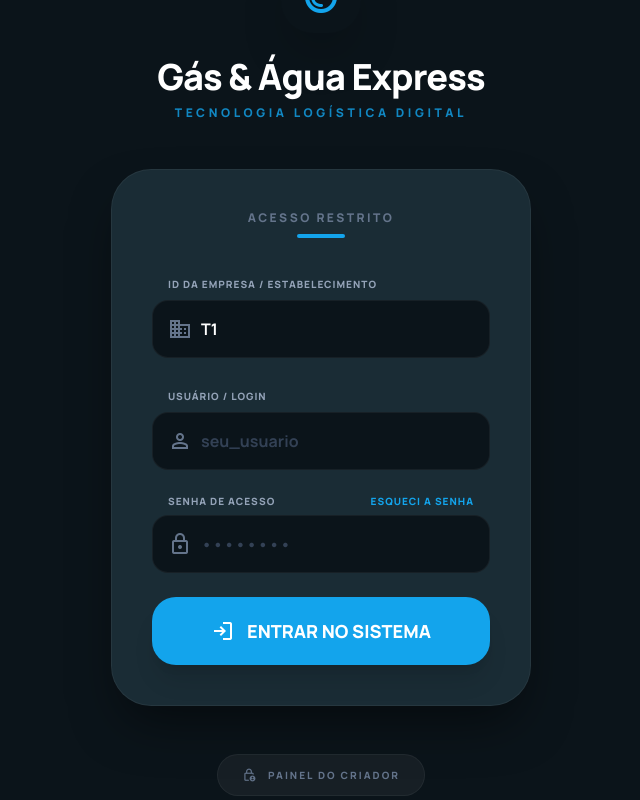
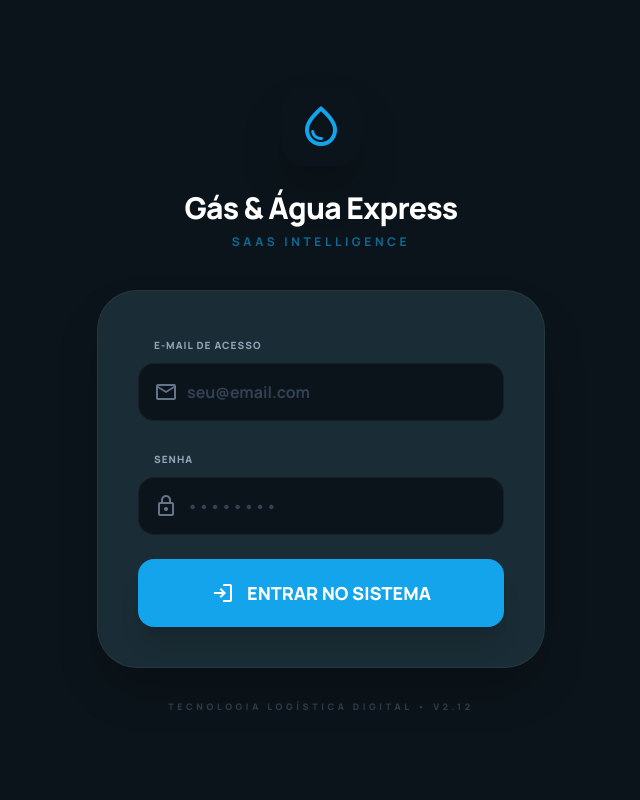
Before and after one commit to brediplanejados-ai/G-s--gua-Express, a React (Vite) app: page / in a window 1280 px wide. Shown: the whole page, without its empty margins (319-959 px from the left). Built offline with nearby package versions, Linux system fonts and the light colour scheme.

Commit message:
feat: Implementação do Supabase Auth e nova tela de login premium

```diff
--- a/App.tsx
+++ b/App.tsx
@@ -11,7 +11,7 @@ import OrdersListView from './views/OrdersListView';
 import DriversListView from './views/DriversListView';
 import ClientsListView from './views/ClientsListView';
 import UsersListView from './views/UsersListView';
-import LoginView from './views/LoginView';
+import AuthView from './views/AuthView';
 import WhatsAppView from './views/WhatsAppView';
 import InventoryView from './views/InventoryView';
 import FinancialView from './views/FinancialView';
@@ -110,6 +110,32 @@ const App: React.FC = () => {
 
   // Efeito Global de Persistência Local
   useEffect(() => {
+    // Escutar mudanças na autenticação do Supabase
+    const { data: { subscription } } = supabase.auth.onAuthStateChange(async (event, sbSession) => {
+      if (sbSession) {
+        // Quando logado no Supabase, atualizamos a sessão do App
+        const sessionData: AuthSession = {
+          user: {
+            id: sbSession.user.id,
+            email: sbSession.user.email || '',
+            name: sbSession.user.user_metadata?.full_name || 'Operador',
+            login: sbSession.user.email || '',
+            role: 'admin',
+            tenantId: 't1', // No futuro, buscar do admin_users via MCP/SQL
+            avatar: sbSession.user.user_metadata?.avatar_url || 'https://picsum.photos/seed/admin/40/40'
+          },
+          type: 'admin',
+          token: sbSession.access_token
+        };
+        setSession(sessionData);
+        localStorage.setItem('gas-session', JSON.stringify(sessionData));
+      } else {
+        // Quando deslogado
+        setSession(null);
+        localStorage.removeItem('gas-session');
+      }
+    });
+
     localStorage.setItem('gas-orders', JSON.stringify(orders));
     localStorage.setItem('gas-customers', JSON.stringify(customers));
     localStorage.setItem('gas-drivers', JSON.stringify(drivers));
@@ -129,15 +155,17 @@ const App: React.FC = () => {
     localStorage.setItem('gas-darkmode', isDarkMode.toString());
 
     if (session) {
-      localStorage.setItem('gas-session', JSON.stringify(session));
       // Auto-save debounced para nuvem quando dados críticos mudarem
       const timer = setTimeout(() => {
         handleSaveToCloudSilent();
       }, 5000);
-      return () => clearTimeout(timer);
-    } else {
-      localStorage.removeItem('gas-session');
+      return () => {
+        subscription.unsubscribe();
+        clearTimeout(timer);
+      };
     }
+
+    return () => subscription.unsubscribe();
   }, [orders, customers, drivers, admins, accessLogs, products, autoMessages, waNumbers, chatHistory, tenants, pixKey, currentView, activeDriverId, globalLogo, primaryColor, isDarkMode, session]);
 
   // Auto-login driver from URL
@@ -885,7 +913,10 @@ const App: React.FC = () => {
             onSelectOrder={handleSelectOrder}
             onAddOrder={handleAddOrder}
             products={filteredProducts}
-            onAddProduct={(p) => setProducts([...products, p])}
+            onAddProduct={(p) => {
+              const productWithTenant = { ...p, tenantId: session?.user?.tenantId || DEFAULT_TENANT_ID };
+              setProducts([...products, productWithTenant]);
+            }}
             pixKey={pixKey}
           />
         );
@@ -1042,7 +1073,28 @@ const App: React.FC = () => {
   };
 
   const renderAuth = () => {
-    return <LoginView onLogin={handleLogin} globalLogo={globalLogo} />;
+    return (
+      <AuthView
+        onLoginSuccess={(newSession) => {
+          const sessionData: AuthSession = {
+            user: {
+              id: newSession.user.id,
+              email: newSession.user.email || '',
+              name: newSession.user.user_metadata?.full_name || 'Operador',
+              login: newSession.user.email || '',
+              role: 'admin',
+              tenantId: 't1',
+              avatar: newSession.user.user_metadata?.avatar_url || 'https://picsum.photos/seed/admin/40/40'
+            },
+            type: 'admin',
+            token: newSession.access_token
+          };
+          setSession(sessionData);
+          localStorage.setItem('gas-session', JSON.stringify(sessionData));
+        }}
+        globalLogo={globalLogo}
+      />
+    );
   };
 
   if (!session) {
--- /dev/null
+++ b/views/AuthView.tsx
@@ -0,0 +1,119 @@
+
+import React, { useState } from 'react';
+import { supabase } from '../lib/supabase';
+
+interface AuthViewProps {
+    onLoginSuccess: (session: any) => void;
+    globalLogo: string | null;
+}
+
+const AuthView: React.FC<AuthViewProps> = ({ onLoginSuccess, globalLogo }) => {
+    const [email, setEmail] = useState('');
+    const [password, setPassword] = useState('');
+    const [loading, setLoading] = useState(false);
+    const [error, setError] = useState<string | null>(null);
+
+    const handleLogin = async (e: React.FormEvent) => {
+        e.preventDefault();
+        setLoading(true);
+        setError(null);
+
+        try {
+            const { data, error: authError } = await supabase.auth.signInWithPassword({
+                email,
+                password,
+            });
+
+            if (authError) throw authError;
+            if (data.session) {
+                onLoginSuccess(data.session);
+            }
+        } catch (err: any) {
+            setError(err.message || 'Erro ao realizar login');
+        } finally {
+            setLoading(false);
+        }
+    };
+
+    return (
+        <div className="min-h-screen w-full bg-[#0b141a] flex items-center justify-center p-4">
+            <div className="w-full max-w-md animate-in fade-in zoom-in-95 duration-500">
+                <div className="text-center mb-10">
+                    {globalLogo ? (
+                        <img src={globalLogo} alt="Logo" className="h-20 mx-auto mb-6 object-contain" />
+                    ) : (
+                        <div className="size-20 bg-primary/20 rounded-3xl flex items-center justify-center mx-auto mb-6 shadow-2xl shadow-primary/20">
+                            <span className="material-symbols-outlined text-primary text-5xl">water_drop</span>
+                        </div>
+                    )}
+                    <h1 className="text-3xl font-black text-white tracking-tight">Gás & Água Express</h1>
+                    <p className="text-primary font-bold text-xs uppercase tracking-[0.3em] mt-2 opacity-60">SaaS Intelligence</p>
+                </div>
+
+                <div className="bg-[#1a2c35] p-8 lg:p-10 rounded-[2.5rem] border border-white/5 shadow-2xl relative overflow-hidden">
+                    <div className="absolute top-0 right-0 size-32 bg-primary/10 blur-3xl -mr-16 -mt-16 rounded-full pointer-events-none"></div>
+
+                    <form onSubmit={handleLogin} className="space-y-6 relative z-10">
+                        <div className="space-y-2">
+                            <label className="text-[10px] font-black text-slate-400 uppercase tracking-widest ml-4">E-mail de Acesso</label>
+                            <div className="relative group">
+                                <span className="material-symbols-outlined absolute left-4 top-1/2 -translate-y-1/2 text-slate-500 group-focus-within:text-primary transition-colors">mail</span>
+                                <input
+                                    type="email"
+                                    value={email}
+                                    onChange={(e) => setEmail(e.target.value)}
+                                    className="w-full bg-[#0b141a] border border-white/5 focus:border-primary/50 text-white rounded-2xl py-4 pl-12 pr-4 outline-none transition-all font-bold placeholder:text-slate-700"
+                                    placeholder="seu@email.com"
+                                    required
+                                />
+                            </div>
+                        </div>
+
+                        <div className="space-y-2">
+                            <label className="text-[10px] font-black text-slate-400 uppercase tracking-widest ml-4">Senha</label>
+                            <div className="relative group">
+                                <span className="material-symbols-outlined absolute left-4 top-1/2 -translate-y-1/2 text-slate-500 group-focus-within:text-primary transition-colors">lock</span>
+                                <input
+                                    type="password"
+                                    value={password}
+                                    onChange={(e) => setPassword(e.target.value)}
+                                    className="w-full bg-[#0b141a] border border-white/5 focus:border-primary/50 text-white rounded-2xl py-4 pl-12 pr-4 outline-none transition-all font-bold placeholder:text-slate-700"
+                                    placeholder="••••••••"
+                                    required
+                                />
+                            </div>
+                        </div>
+
+                        {error && (
+                            <div className="bg-red-500/10 border border-red-500/20 text-red-500 text-xs font-bold p-4 rounded-xl flex items-center gap-3 animate-in shake duration-300">
+                                <span className="material-symbols-outlined text-sm">warning</span>
+                                {error}
+                            </div>
+                        )}
+
+                        <button
+                            type="submit"
+                            disabled={loading}
+                            className={`w-full bg-primary hover:bg-primary/95 text-white py-5 rounded-2xl font-black text-lg shadow-xl shadow-primary/20 transition-all active:scale-95 flex items-center justify-center gap-3 mt-4 ${loading ? 'opacity-70 cursor-not-allowed' : ''}`}
+                        >
+                            {loading ? (
+                                <div className="size-6 border-4 border-white/30 border-t-white rounded-full animate-spin"></div>
+                            ) : (
+                                <>
+                                    <span className="material-symbols-outlined">login</span>
+                                    ENTRAR NO SISTEMA
+                                </>
+                            )}
+                        </button>
+                    </form>
+                </div>
+
+                <p className="text-center mt-8 text-slate-500 text-[9px] font-black uppercase tracking-[0.4em] opacity-40">
+                    Tecnologia Logística Digital • v2.12
+                </p>
+            </div>
+        </div>
+    );
+};
+
+export default AuthView;
--- a/views/Dashboard.tsx
+++ b/views/Dashboard.tsx
@@ -912,7 +912,10 @@ const DashboardView: React.FC<DashboardProps> = ({ orders, customers, onSelectOr
                 </button>
                 <button
                   onClick={() => {
-                    onAddProduct({ ...newProduct, id: 'p' + Date.now() });
+                    const id = 'p' + Date.now();
+                    const productToAdd = { ...newProduct, id };
+                    onAddProduct(productToAdd);
+                    handleAddItem(productToAdd.name, productToAdd.price);
                     setShowProductModal(false);
                     setNewProduct({ id: '', name: '', price: 0, category: 'Gás', icon: 'inventory_2' });
                   }}
```
